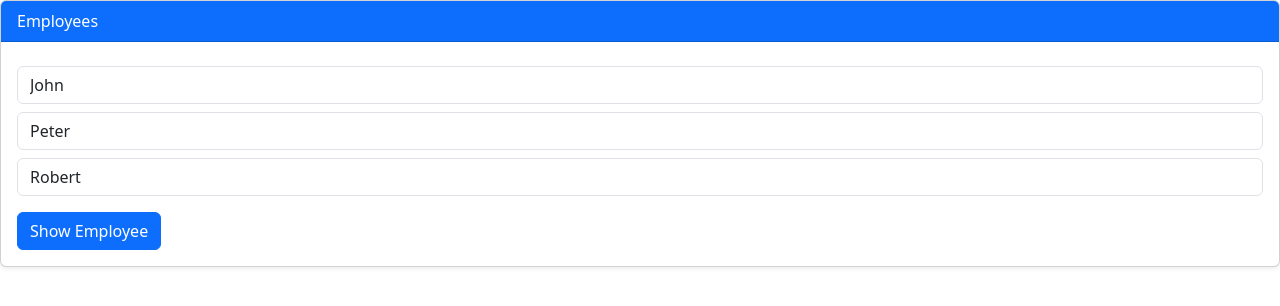
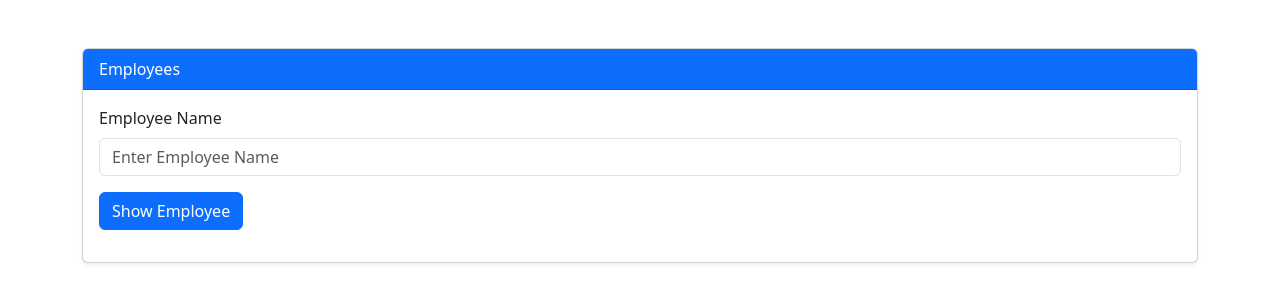
Before and after one commit to vishwa-bhajantri/angular-advanced-concepts, an Angular app: page / in a window 1280 px wide. Shown: the top 306 px of the page. Built offline with nearby package versions, Linux system fonts and the light colour scheme.

Commit message:
AfterInIt

```diff
--- a/src/app/view-child-demo/view-child-demo.html
+++ b/src/app/view-child-demo/view-child-demo.html
@@ -3,7 +3,7 @@
 
 <!-- Example of @View Child -->
 
-<!-- <div class="container mt-5">
+<div class="container mt-5">
 
     <div class="card shadow-sm">
         <div class="card-header bg-primary text-white">
@@ -25,7 +25,7 @@
 
     </div>
 
-</div> -->
+</div>
 
 
 
@@ -33,7 +33,7 @@
 
 <!-- Example of @ViewChildren -->
 
-<div class="card shadow-sm">
+<!-- <div class="card shadow-sm">
     <div class="card-header bg-primary text-white">
         Employees
     </div>
@@ -78,4 +78,4 @@
         </table>
     </div>
     }
-</div>
+</div> -->
--- a/src/app/view-child-demo/view-child-demo.ts
+++ b/src/app/view-child-demo/view-child-demo.ts
@@ -1,4 +1,4 @@
-import { Component, ElementRef, QueryList, ViewChild, ViewChildren } from '@angular/core';
+import { AfterViewInit, Component, ElementRef, QueryList, ViewChild, ViewChildren } from '@angular/core';
 
 @Component({
   imports: [],
@@ -6,12 +6,16 @@ import { Component, ElementRef, QueryList, ViewChild, ViewChildren } from '@angu
   styleUrl: './view-child-demo.css',
   templateUrl: './view-child-demo.html',
 })
-export class ViewChildDemo {
+export class ViewChildDemo implements AfterViewInit{
 
 
   // Example of @View Child
 
     @ViewChild('employeeName') employeeName !: ElementRef<HTMLInputElement>;
+
+    ngAfterViewInit(): void {
+      console.log(this.employeeName.nativeElement.value);
+    }
 
     emp = ""
     ShowEmployee(){
```
